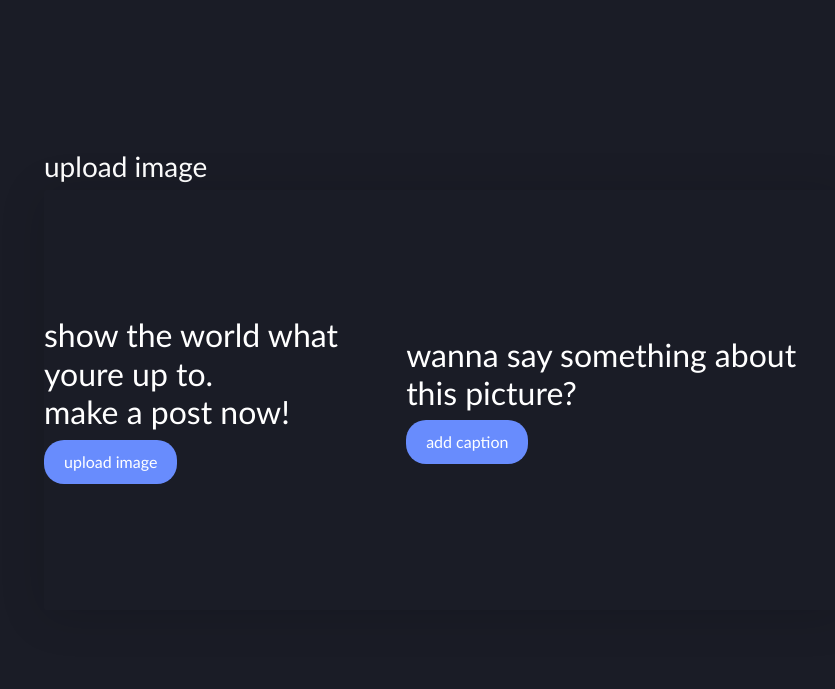
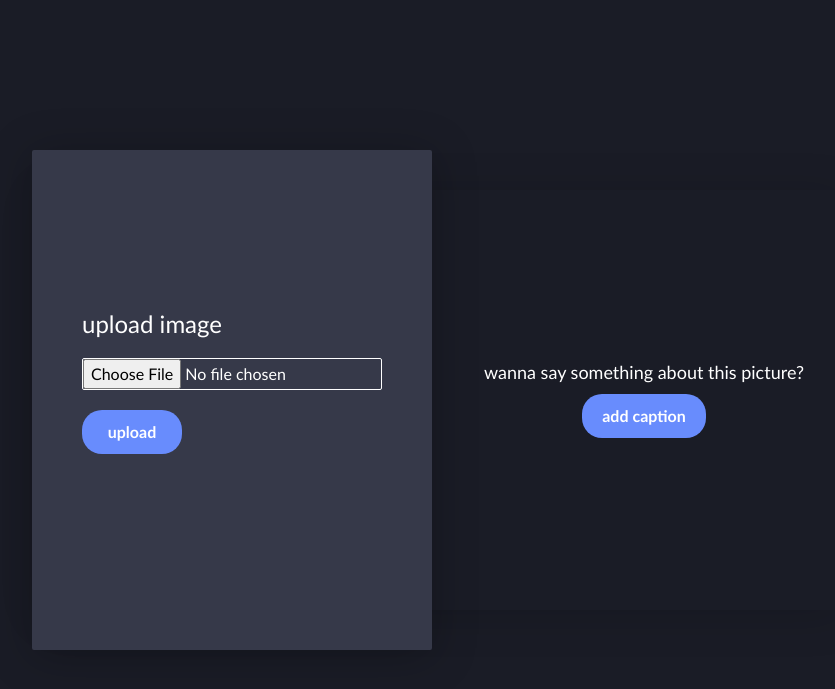
Before and after one commit to shehabadel/Instagram-Clone-IPP, a PHP site: page /pages/makepost/makepost.html in a window 1280 px wide. Shown: the top 689 px of the page, without its empty margins (208-1043 px from the left). Run offline with PHP 8.4, Linux system fonts and the light colour scheme.

Commit message:
styling to from

```diff
--- a/pages/makepost/makepost.css
+++ b/pages/makepost/makepost.css
@@ -71,7 +71,7 @@
 
 }
 
-  .blueBg .box {
+  .Bg1 .box {
     position: relative;
     width: 50%;
     height: 100%;
@@ -81,24 +81,124 @@
     flex-direction: column;
     }
 
-    .blueBg .box h2{
+    .Bg1 .box h2{
     color: #fff ;
     font-size: large;
     margin-bottom: 10px;
     }
 
-    .blueBg .box button{
+    .Bg1 .box button{
     cursor: pointer;
     padding: 10px 20px;
-    background: #fff;
-    color:var(--main-button);
+    background: var(--main-button);
+    color:#fff;
     border-radius: 20px;
     font-size: 16px;
     font-weight: bold;
     border: none;
     }
 
-    .blueBg .box button:hover{
+    .Bg1 .box button:hover{
       cursor: pointer;
-      color: var(--main-button-hover);
+      background: var(--main-button-hover);
     }
+
+
+    .formBox{
+      position: absolute;
+      top: 0;
+      left:0;
+      width: 50%;
+      height: 100%;
+      background: var(--main-post-inner);
+      z-index: 1000;
+      display: flex;
+      justify-content: center;
+      align-items: center;
+      box-shadow: 0 5px 45px rgba(0,0,0,0.25);
+      transition: 0.5s ease-in-out;
+      overflow: hidden;
+      }
+
+      .formBox.active {
+           left: 50%;
+
+      }
+
+      .formBox .form{
+      position: absolute;
+      left: 0;
+      width:100%;
+      padding: 50px;
+      transition: 0.5s;
+      }
+      .formBox .imageForm{
+          transition-delay:0.25s ;
+           }
+
+      .formBox.active .imageForm{
+          left: -100%;
+          transition-delay:0s ;
+      }
+
+      .formBox .form form {
+         width: 100%;
+         display: flex;
+         flex-direction:column ;
+      }
+
+      .formBox .form form h3{
+      font-size: 1.5em;
+      color: #fff;
+      margin-bottom: 20px;
+      font-weight: 500;
+      }
+
+      .formBox .form form input{
+         width: 100%;
+         margin-bottom: 20px;
+         outline: none;
+         font-size: 16px;
+         border: 1px solid #fff;
+         color: #fff;
+         background-color: var(--main-post-inner);
+      }
+
+      .formBox .form form input[type="submit"]
+      {
+          background: var(--main-button);
+          border: none;
+          color: #fff;
+          max-width: 100px;
+          cursor: pointer;
+
+          padding: 10px 20px;
+          background: var(--main-button);
+          color:#fff;
+          border-radius: 20px;
+          font-size: 16px;
+          font-weight: bold;
+          border: none;
+      }
+
+      .formBox .form form input[type="submit"]:hover{
+        cursor: pointer;
+        background: var(--main-button-hover);
+      }
+
+      .formBox .captionForm{
+      left: 100%;
+      transition-delay: 0s;
+
+      }
+
+      .formBox.active .captionForm{
+          left:0;
+          transition-delay: 0.25s;
+      }
+
+      .formBox.active .captionForm input[type="submit"]
+      {
+          background: var(--main-button);
+
+      }
```
